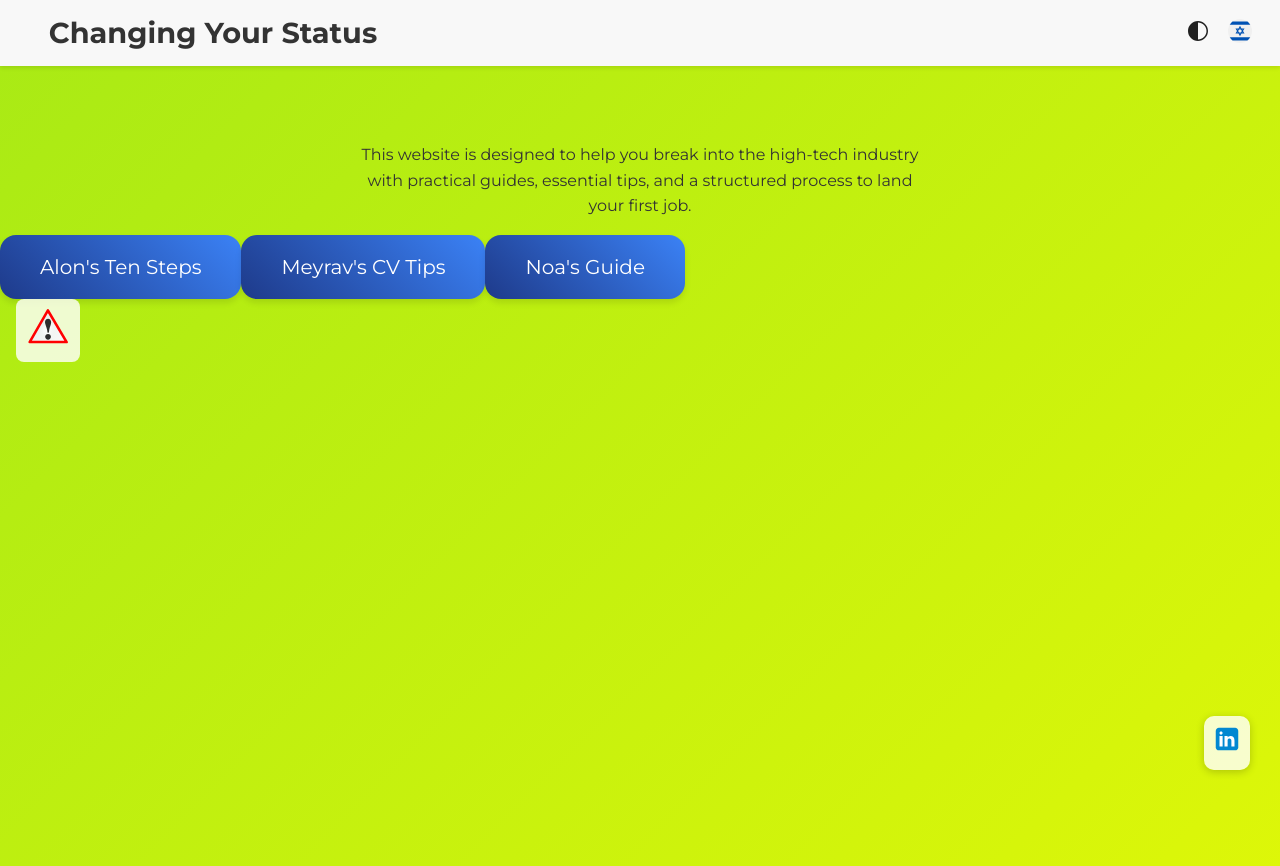
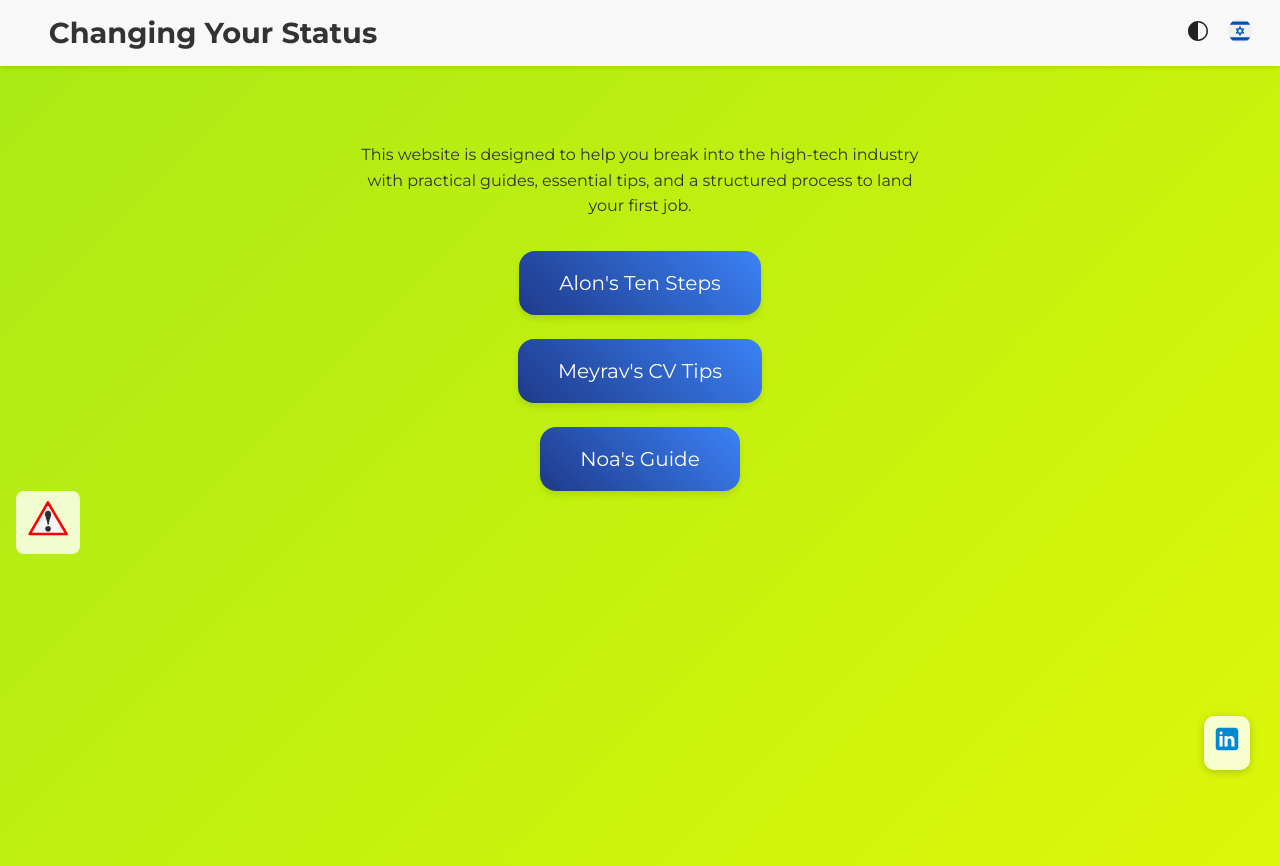
Before and after one commit to Shmuel-K/changing_status, a React (Create React App) app: page / in a window 1280 px wide. Built offline with nearby package versions, Linux system fonts and the light colour scheme.

Commit message:
Update website changes

```diff
--- a/src/pages/LandingPage.jsx
+++ b/src/pages/LandingPage.jsx
@@ -37,21 +37,31 @@ const LandingPage = () => {
         <div className="landing-bubble bg-white bg-opacity-80 p-6 rounded-lg shadow-lg">
           <p className="text-black text-2xl font-bold">{text.description}</p>
         </div>
-        <div className="mt-8 flex flex-col items-center">
-          <button onClick={handleAlonClick} className="alon-button mb-4" aria-label={text.alonButton}>
+        {/* קונטיינר הכפתורים עם סגנון inline */}
+        <div
+          style={{
+            display: 'flex',
+            flexDirection: 'column',
+            alignItems: 'center',
+            gap: '1.5rem',
+            marginTop: '2rem'
+          }}
+        >
+          <button onClick={handleAlonClick} className="alon-button" aria-label={text.alonButton}>
             {text.alonButton}
           </button>
-          <button onClick={handleMeyravClick} className="alon-button mb-4" aria-label={text.meyravButton}>
+          <button onClick={handleMeyravClick} className="alon-button" aria-label={text.meyravButton}>
             {text.meyravButton}
           </button>
-          <button onClick={handleNoaClick} className="alon-button mb-4" aria-label={text.noaButton}>
+          <button onClick={handleNoaClick} className="alon-button" aria-label={text.noaButton}>
             {text.noaButton}
           </button>
         </div>
       </div>
+      {/* עדכון: שימוש ב-position: fixed כדי להזיז את בלוק "Under Construction" למטה */}
       <div
-        className="absolute flex flex-col items-start text-bg"
-        style={{ bottom: '20px', left: '20px' }}
+        className="fixed flex flex-col items-start text-bg"
+        style={{ bottom: '200px', left: '20px', zIndex: 9999 }}
       >
         <img
           src={warningIcon}
--- a/src/pages/Page.jsx
+++ b/src/pages/Page.jsx
@@ -101,6 +101,7 @@ const Page = () => {
             ))}
           </ul>
         )}
+        {/* קטע אייקון הנורה - מופיע רק אם יש ערך action */}
         {action && (
           <div className="mt-6 ml-8">
             <button
```
